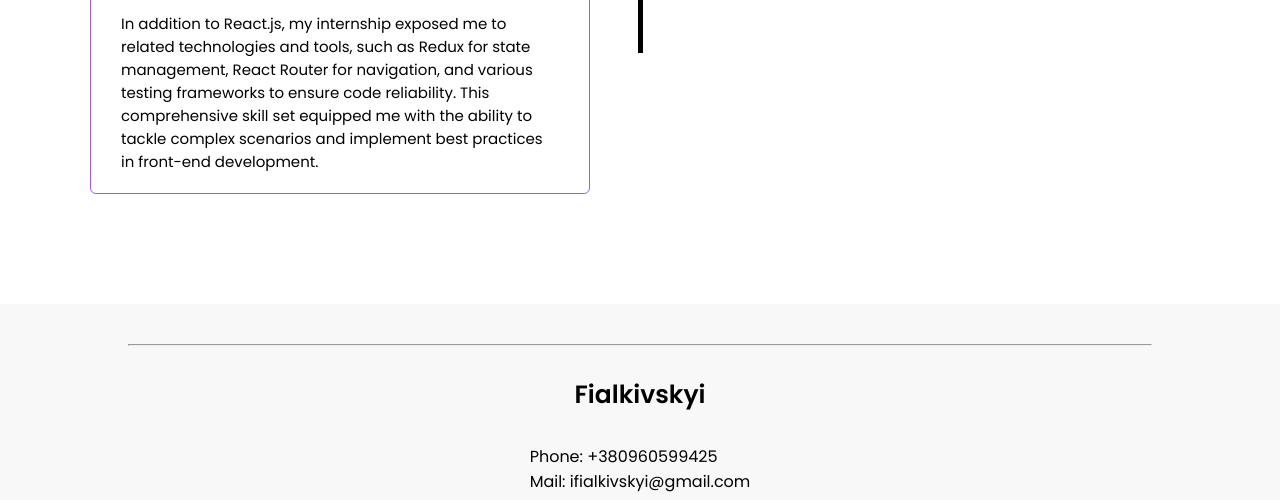
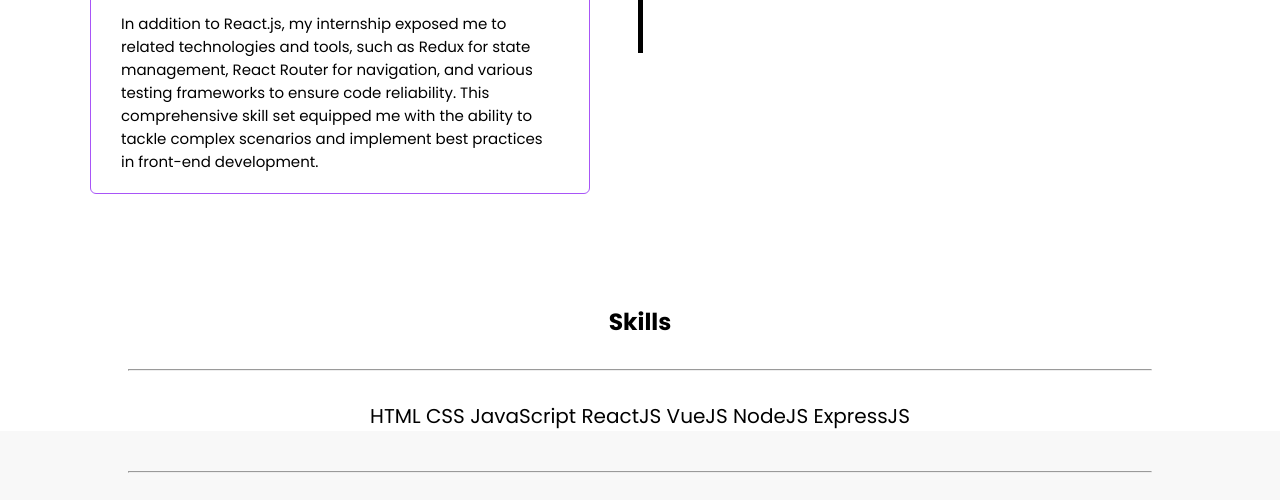
Before and after one commit to vergovters/homepage, a plain HTML site: page index.html in a window 1280 px wide. Shown: the part 1601-2101 px from the top of the page. Drawn offline with Linux system fonts and the light colour scheme.

Commit message:
skill block

```diff
--- a/index.html
+++ b/index.html
@@ -57,6 +57,11 @@
         </div>
 
       </section>
+      <section class="skills">
+        <h3>Skills</h3>
+        <hr class="hr-line">
+        <p>HTML  CSS  JavaScript  ReactJS  VueJS  NodeJS  ExpressJS</p>
+      </section>
     </main>
     <footer>
       <hr class="hr-line">
--- a/styles.css
+++ b/styles.css
@@ -214,6 +214,17 @@ body {
     margin-bottom: 15px;
 }
 
+.skills{
+    display: flex;
+    justify-content: center;
+    align-items: center;
+    flex-direction: column;
+    row-gap: 30px;
+}
+
+.skills {
+    font-size: 20px;
+}
 
 
 footer{
```
